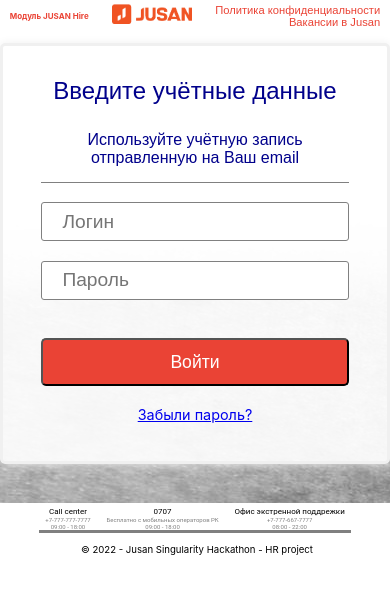
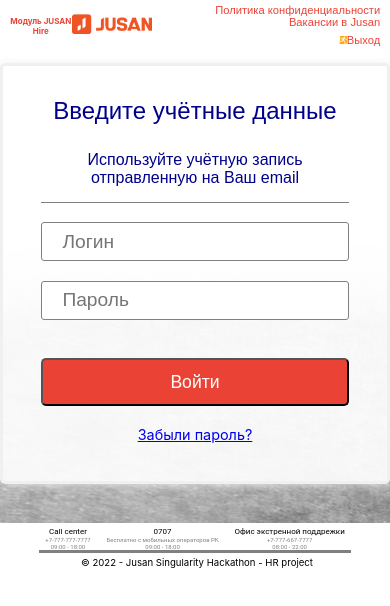
Before and after one commit to baticon/hackathon0.9, a React (Create React App) app: page /login in a window 390 px wide. Shown: the top 606 px of the page. Built offline with nearby package versions, Linux system fonts and the light colour scheme; no server answers.

Commit message:
first commit

```diff
--- a/src/App.js
+++ b/src/App.js
@@ -1,5 +1,6 @@
 import "./App.css";
 import Login from "./components/login/login";
+import UserMainPage from "./components/userMainPage/userMainPage";
 import { Routes, Route } from "react-router-dom";
 
 function App() {
@@ -7,6 +8,7 @@
     <div className="App">
       <Routes>
         <Route path="/login" element={<Login />} />
+        <Route path="/mainpage" element={<UserMainPage />} />
       </Routes>
     </div>
   );
--- a/src/components/footer/footer.js
+++ b/src/components/footer/footer.js
@@ -1,4 +1,3 @@
-import MiniFooter from "./miniFooter";
 import style from "./footer.module.css";
 
 const footer = () => {
@@ -25,7 +24,14 @@
           <span className={style.grayFooterText}>08:00 - 22:00</span>
         </div>
       </div>
-      <MiniFooter></MiniFooter>
+      <div className={style.copyrightContainer}>
+        <div className={style.copyrightSubContainer}>
+          <span className={style.copyrightText}>
+            © 2022 - Jusan Singularity Hackathon - HR project
+          </span>
+        </div>
+      </div>
+      {/* <MiniFooter></MiniFooter> */}
     </div>
   );
 };
--- a/src/components/footer/footer.module.css
+++ b/src/components/footer/footer.module.css
@@ -34,6 +34,25 @@
   color: gray;
 }
 
+.copyrightContainer {
+  display: flex;
+  justify-content: space-between;
+  margin-left: 5%;
+  margin-right: 5%;
+}
+
+.copyrightSubContainer {
+  display: flex;
+  align-items: center;
+  flex-direction: column;
+  flex-flow: column wrap;
+}
+
+.copyrightText {
+  font-size: 80%;
+  color: black;
+}
+
 @media (max-width: 414px) {
   .subContainer {
     display: flex;
@@ -54,4 +73,16 @@
     font-size: 30%;
     color: gray;
   }
+
+  .copyrightContainer {
+    display: flex;
+    justify-content: space-between;
+    margin-left: 1%;
+    margin-right: 0;
+  }
+
+  .copyrightText {
+    font-size: 60%;
+    color: black;
+  }
 }
--- a/src/components/footer/miniFooter.js
+++ /dev/null
@@ -1,15 +0,0 @@
-import style from "./miniFooter.module.css";
-
-const miniFooter = () => {
-  return (
-    <div className={style.container}>
-      <div className={style.subcontainer}>
-        <span className={style.minifooter}>
-          © 2022 - Jusan Singularity Hackathon - HR project
-        </span>
-      </div>
-    </div>
-  );
-};
-
-export default miniFooter;
--- a/src/components/footer/miniFooter.module.css
+++ /dev/null
@@ -1,32 +0,0 @@
-.container {
-  display: flex;
-  justify-content: space-between;
-  margin-left: 5%;
-  margin-right: 5%;
-}
-
-.subContainer {
-  display: flex;
-  align-items: center;
-  flex-direction: column;
-  flex-flow: column wrap;
-}
-
-.minifooter {
-  font-size: 80%;
-  color: black;
-}
-
-@media (max-width: 414px) {
-  .container {
-    display: flex;
-    justify-content: space-between;
-    margin-left: 1%;
-    margin-right: 0;
-  }
-
-  .minifooter {
-    font-size: 60%;
-    color: black;
-  }
-}
--- a/src/components/header/header.js
+++ b/src/components/header/header.js
@@ -1,7 +1,29 @@
 import logo from "../media/jusan_logo.png";
+import exitIcon from "../media/exit.png";
 import style from "./header.module.css";
+import { useState } from "react";
 
-const header = () => {
+const Header = () => {
+  const [bool, setBool] = useState(true); //placeholder for sessionstorage
+
+  function button() {
+    if (bool === true) {
+      return (
+        <button
+          className={style.exitButton}
+          onClick={() => {
+            console.log("Exit condition");
+            setBool(false);
+          }}
+        >
+          <img src={exitIcon} className={style.exitIcon}></img>
+          Выход
+        </button>
+      );
+    }
+    return null;
+  }
+
   return (
     <div className={style.container}>
       <a className={style.jusan}>Модуль JUSAN Hire</a>
@@ -15,6 +37,7 @@
         <a className={style.menu} href="#">
           <li>Вакансии в Jusan</li>
         </a>
+        {button()}
       </ol>
       {/* <a className={style.text}>Политика конфиденциальности</a>
       <a className={style.text}>Вакансии в Jusan</a> */}
@@ -22,4 +45,4 @@
   );
 };
 
-export default header;
+export default Header;
--- a/src/components/header/header.module.css
+++ b/src/components/header/header.module.css
@@ -35,6 +35,22 @@
   color: #ea4335;
   text-align: left;
   list-style-type: none;
+  border: none;
+  background: none;
+}
+
+.exitButton {
+  width: 100%;
+  text-align: left;
+  border: none;
+  background: none;
+  font-size: 150%;
+  font-family: Arial, Helvetica, serif;
+  color: #ea4335;
+}
+
+.exitIcon {
+  width: 5%;
 }
 
 @media (max-width: 414px) {
@@ -74,5 +90,16 @@
     color: #ea4335;
     text-align: right;
     list-style-type: none;
+    width: 100%;
+  }
+
+  .exitButton {
+    width: 100%;
+    text-align: right;
+    font-size: 70%;
+  }
+
+  .exitIcon {
+    width: 3.5%;
   }
 }
--- a/src/components/login/login.js
+++ b/src/components/login/login.js
@@ -49,7 +49,7 @@
               className={style.inputField}
               placeholder="Логин"
               pattern="^(?=.{3,15}$)(?=.*[a-zA-Z])([a-zA-Z\d-]+)$"
-              title={errors.username && errors.username.message}
+              title="Логин — от 3 до 15 символов, только латиница. Без пробелов, без спецсимволов, кроме нижнего подчеркивания и дефиса. Может содержать числа, но не полностью состоять из них."
               {...register("username", {
                 required: "Поле обязательно для заполнения",
                 pattern: {
@@ -65,7 +65,8 @@
               className={style.inputField}
               placeholder="Пароль"
               pattern="^(?=.*?[a-z])(?=.*?[0-9])(?=.*?[#?!@$%^&*-]).{8,20}"
-              title={errors.password && errors.password.message}
+              title="Пароль — от 8 до 30 символов, обязательно хотя бы один спецсимвол и цифра."
+              // title={errors.password && errors.password.message}
               {...register("password", {
                 required: "Поле обязательно для заполнения",
                 pattern: {
--- a/src/components/services/login.js
+++ b/src/components/services/login.js
@@ -1,19 +1,20 @@
-const data = { username: "example" };
+const data = { username: "example", password: "example" };
+const url = "https://example.com/profile";
 
-//POST request with body equal on data in JSON format
-fetch("https://example.com/profile", {
+async function LoginFetch(obj) {
+  try {
+    const res = await fetch(url, {
       method: "POST",
       headers: {
         "Content-Type": "application/json",
       },
       body: JSON.stringify(data),
-})
-  .then((response) => response.json())
-  //Then with the data from the response in JSON...
-  .then((data) => {
-    console.log("Success:", data);
-  })
-  //Then with the error genereted...
-  .catch((error) => {
-    console.error("Error:", error);
     });
+    const data = await res.json;
+    console.log(data);
+    // sessionStorage.setItem("access_token", data.access_token);
+    console.log(data.access_token);
+  } catch (error) {
+    console.log(error);
+  }
+}
--- /dev/null
+++ b/src/components/userMainPage/userMainPage.js
@@ -0,0 +1,20 @@
+import Header from "../header/header";
+import Footer from "../footer/footer";
+
+const UserMainPage = () => {
+  return (
+    <div>
+      <Header />
+      <div>
+        <form>
+          <div>
+            <span>some form text</span>
+          </div>
+        </form>
+      </div>
+      <Footer />
+    </div>
+  );
+};
+
+export default UserMainPage;
```
Also changed, not shown: src/components/media/exit.png (added), src/components/userMainPage/userMainPage.module.css (added). Lines whose indentation alone changed are shown as unchanged.
